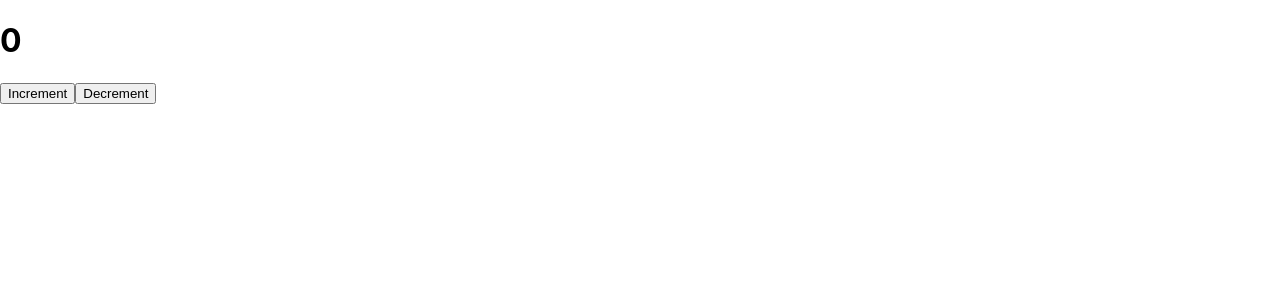
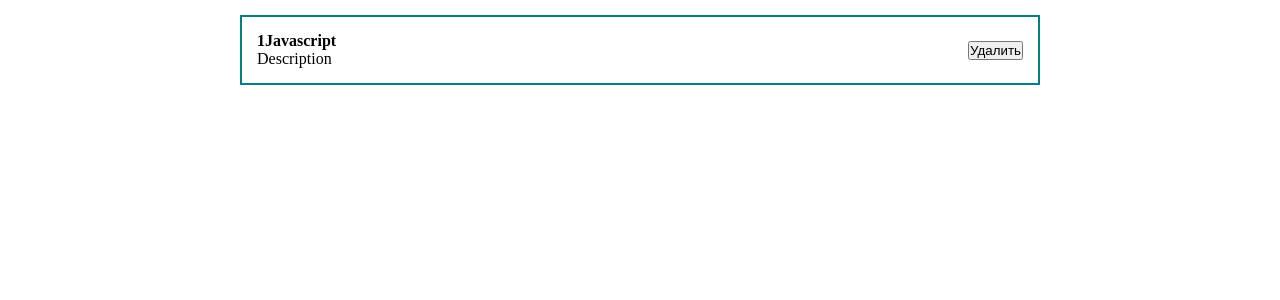
Before and after one commit to Novohudo/ToDo.colorfull, a React (Create React App) app: page / in a window 1280 px wide. Shown: the top 300 px of the page. Built offline with nearby package versions, Linux system fonts and the light colour scheme.

Commit message:
Props & CSS(basic)

```diff
--- a/src/App.css
+++ /dev/null
@@ -1,38 +0,0 @@
-.App {
-  text-align: center;
-}
-
-.App-logo {
-  height: 40vmin;
-  pointer-events: none;
-}
-
-@media (prefers-reduced-motion: no-preference) {
-  .App-logo {
-    animation: App-logo-spin infinite 20s linear;
-  }
-}
-
-.App-header {
-  background-color: #282c34;
-  min-height: 100vh;
-  display: flex;
-  flex-direction: column;
-  align-items: center;
-  justify-content: center;
-  font-size: calc(10px + 2vmin);
-  color: white;
-}
-
-.App-link {
-  color: #61dafb;
-}
-
-@keyframes App-logo-spin {
-  from {
-    transform: rotate(0deg);
-  }
-  to {
-    transform: rotate(360deg);
-  }
-}
--- a/src/App.js
+++ b/src/App.js
@@ -1,15 +1,12 @@
-import React, {useState} from "react";
-import Counter from "./components/Counter";
-import ClassCounter from "./components/ClassCounter";
+import React from "react";
+import './styles/App.css'
+import PostItem from "./components/PostItem";
 
 function App() {
-	const [value,setValue] = useState('текст в инпуте')
-
 	return (
 		<div className="App">
-			<ClassCounter/>
+			<PostItem post={{id:1,title:'Javascript',body:'Description'}}/>
 		</div>
 	);
 }
-
 export default App;
--- /dev/null
+++ b/src/components/PostItem.jsx
@@ -0,0 +1,19 @@
+import React from 'react';
+
+const PostItem = (props) => {
+	return (
+		<div className="post">
+			<div className="post__content">
+				<strong>{props.post.id}{props.post.title}</strong>
+				<div>
+					{props.post.body}
+				</div>
+			</div>
+			<div className="post__btns">
+				<button>Удалить</button>
+			</div>
+		</div>
+	);
+};
+
+export default PostItem;
--- a/src/index.css
+++ /dev/null
@@ -1,13 +0,0 @@
-body {
-  margin: 0;
-  font-family: -apple-system, BlinkMacSystemFont, 'Segoe UI', 'Roboto', 'Oxygen',
-    'Ubuntu', 'Cantarell', 'Fira Sans', 'Droid Sans', 'Helvetica Neue',
-    sans-serif;
-  -webkit-font-smoothing: antialiased;
-  -moz-osx-font-smoothing: grayscale;
-}
-
-code {
-  font-family: source-code-pro, Menlo, Monaco, Consolas, 'Courier New',
-    monospace;
-}
--- a/src/index.js
+++ b/src/index.js
@@ -1,6 +1,5 @@
 import React from 'react';
 import ReactDOM from 'react-dom/client';
-import './index.css';
 import App from './App';
 
 const root = ReactDOM.createRoot(document.getElementById('root'));
--- /dev/null
+++ b/src/styles/App.css
@@ -0,0 +1,23 @@
+* {
+      margin: 0;
+      padding: 0;
+      box-sizing: border-box;
+}
+
+#root {
+      display: flex;
+      justify-content: center;
+}
+
+.App {
+      width: 800px;
+}
+
+.post {
+      display: flex;
+      padding: 15px;
+      border: 2px solid teal;
+      margin-top: 15px;
+      justify-content: space-between;
+      align-items: center;
+}
```
Also changed, not shown: src/reportWebVitals.js (deleted, +0 -13 lines), src/setupTests.js (deleted, +0 -5 lines), src/logo.svg (deleted), 1 other file (tests, documents, lock files or other folders).
